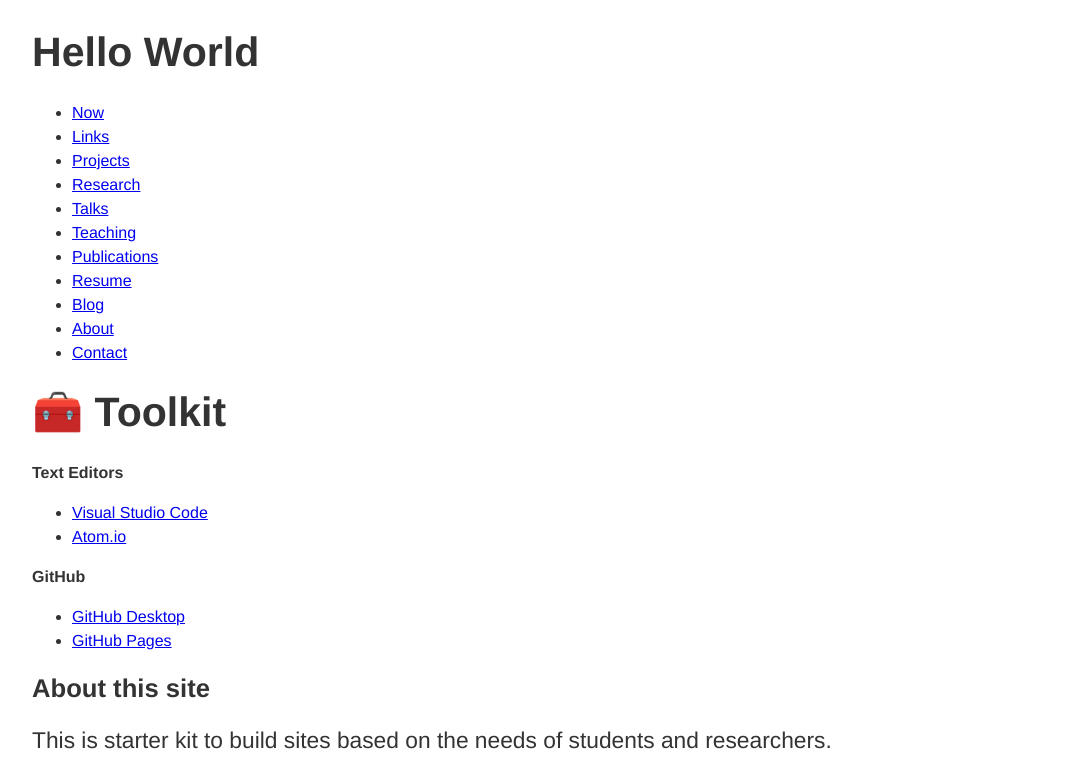
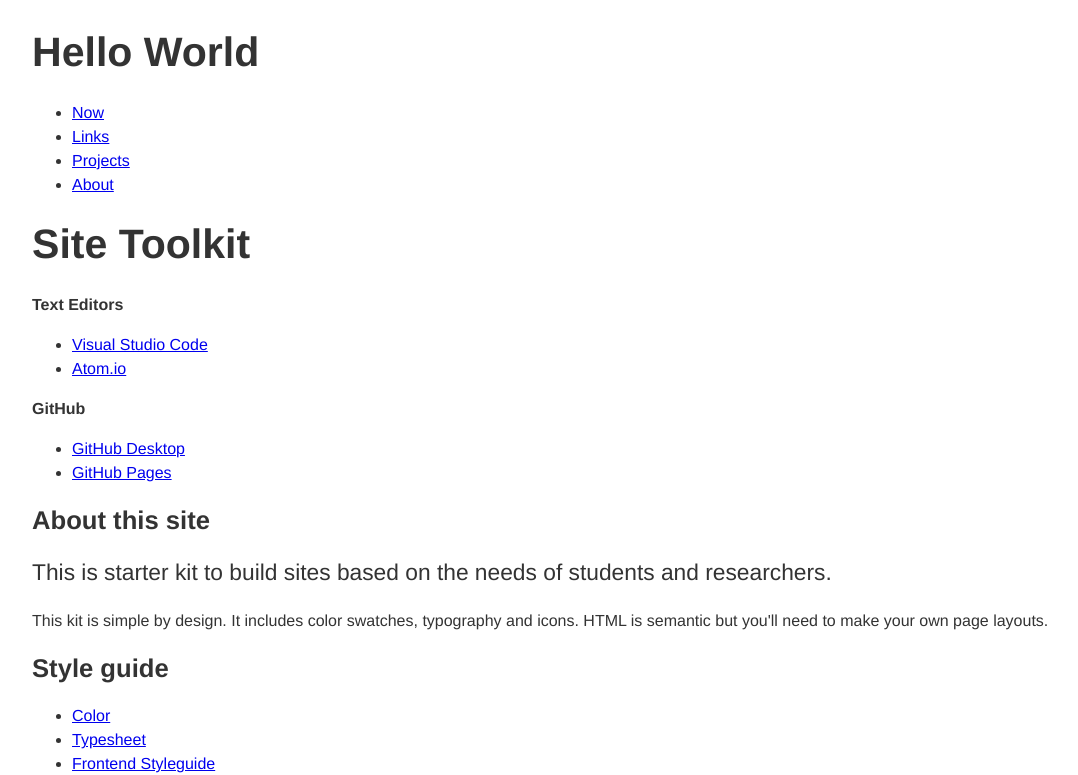
Before and after one commit to njnih/njnih-njnih.github.io, a plain HTML site: page index.html in a window 1280 px wide. Shown: the top 775 px of the page, without its empty margins (0-1078 px from the left). Drawn offline with Linux system fonts and the light colour scheme.

Commit message:
Update index.html

```diff
--- a/index.html
+++ b/index.html
@@ -23,18 +23,11 @@
         <li><a href="now/index.html">Now</a></li>
         <li><a href="links/index.html">Links</a></li>
         <li><a href="projects/index.html">Projects</a></li>
-        <li><a href="research/index.html">Research</a></li>
-        <li><a href="talks/index.html">Talks</a></li>
-        <li><a href="teaching/index.html">Teaching</a></li>
-        <li><a href="publications/index.html">Publications</a></li>
-        <li><a href="resume/index.html">Resume</a></li>
-        <li><a href="blog/index.html">Blog</a></li>
         <li><a href="about/index.html">About</a></li>
-        <li><a href="contact/index.html">Contact</a></li>
       </ul>
     </nav>
     <main>
-      <h1>🧰 Toolkit</h1>
+      <h1>Site Toolkit</h1>
 
       <p><strong>Text Editors</strong></p>
 
```
